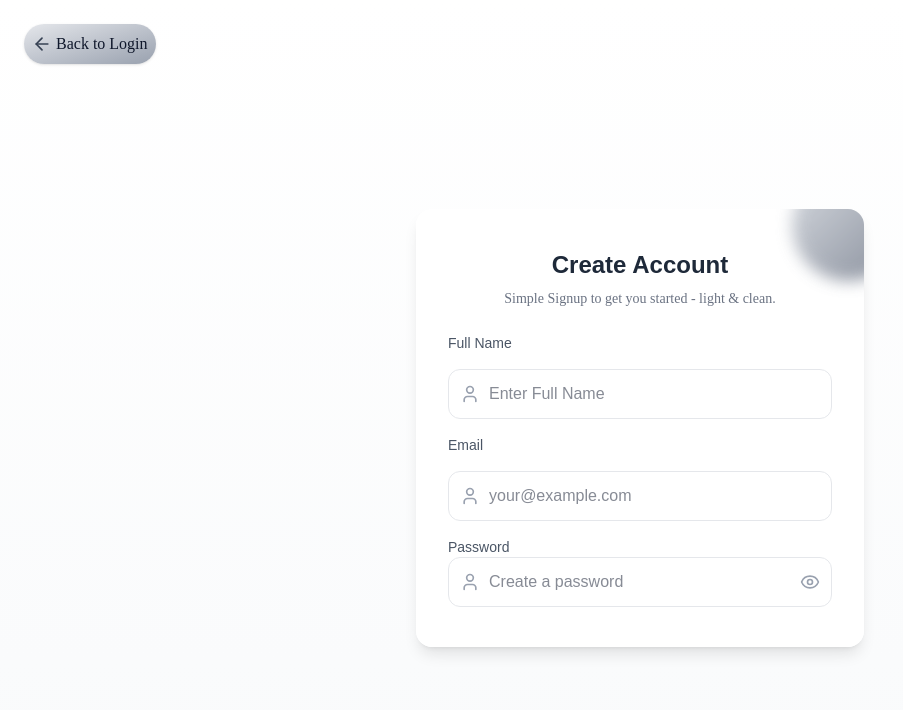
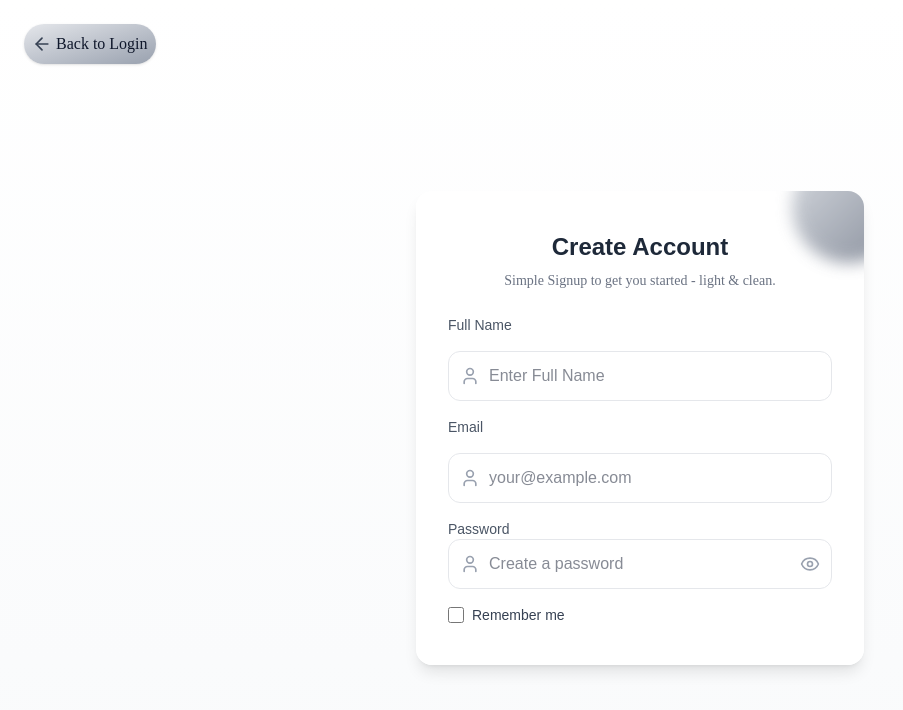
Before and after one commit to ChamalshaInduwara/E-Commerce, a React (Vite) app in the folder frontend/: page /signup in a window 1280 px wide. Shown: the top 710 px of the page, without its empty margins (0-903 px from the left). Built offline with nearby package versions, Linux system fonts and the light colour scheme.

Commit message:
feat: add "Remember me" checkbox to SignUpPage component

```diff
--- a/frontend/src/components/SignUpPage.jsx
+++ b/frontend/src/components/SignUpPage.jsx
@@ -143,6 +143,20 @@ const SignUpPage = () => {
                             </button>
                         </div>
                         </div>
+                        <div className={signUpStyles.checkboxContainer}>
+                            <label className={signUpStyles.checkboxLabel}>
+                                <input
+                                    type="checkbox"
+                                    checked={rememberMe}
+                                    onChange={() => setRememberMe(!rememberMe)}
+                                    required
+                                    className={signUpStyles.checkboxInput}
+                                />
+                                <span className={signUpStyles.checkboxText}>Remember me</span>
+
+                            </label>
+
+                        </div>
                     </form>
                 </div>
             </div>
```
